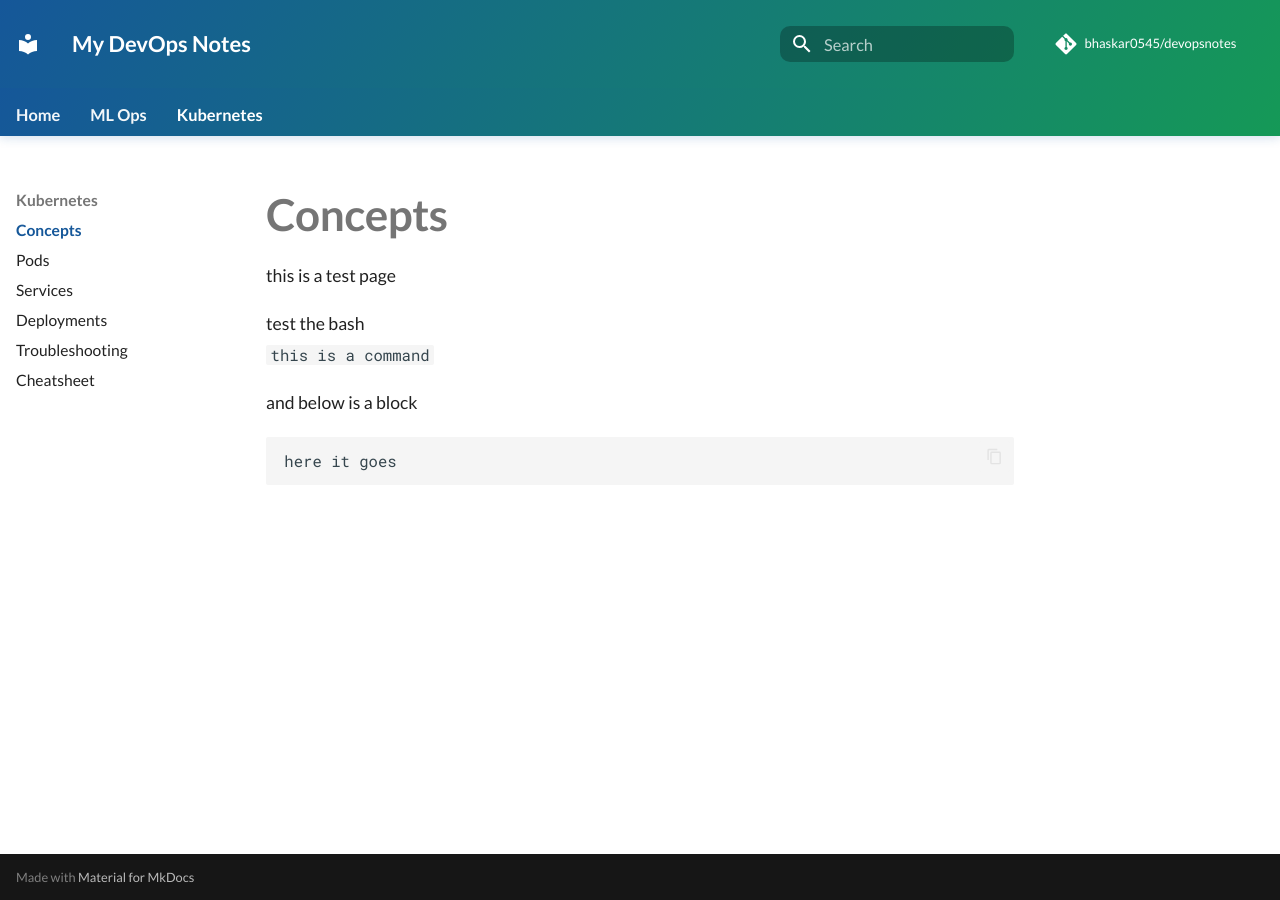
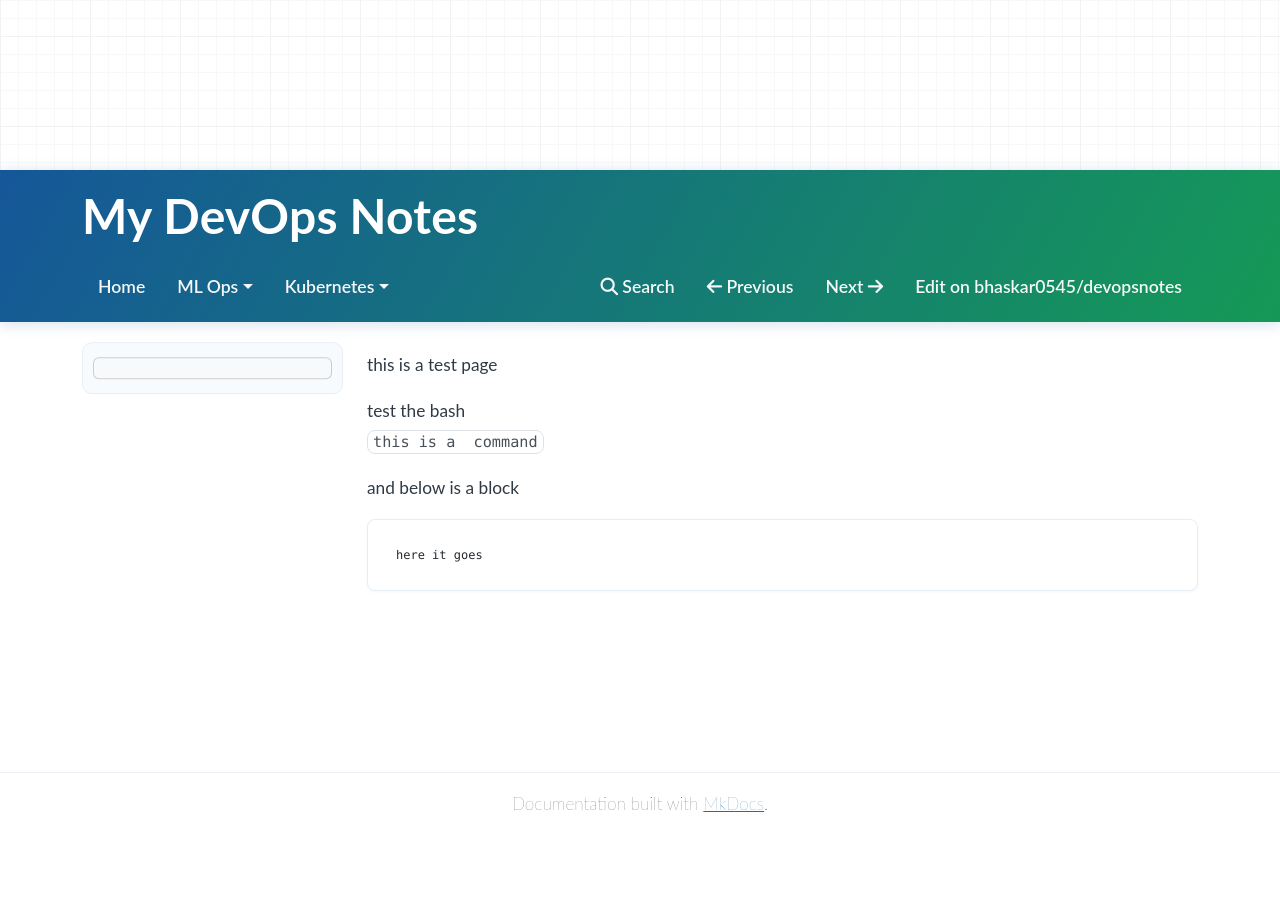
Before and after one commit to bhaskar0545/devopsnotes, an MkDocs documentation site: the page built from docs/kubernetes/concepts.md, in a window 1280 px wide. Built offline with MkDocs 1.6.1, drawn with Linux system fonts in a browser that asks for light colours; nearby versions of some CDN libraries; comment, search, counter and statistics services are not loaded.

```diff
--- a/mkdocs.yml
+++ b/mkdocs.yml
@@ -5,25 +5,12 @@ repo_url: https://github.com/bhaskar0545/devopsnotes
 repo_name: bhaskar0545/devopsnotes
 
 theme:
-  name: material
-  language: en
-  palette:
-    scheme: default
-    primary: custom
-    accent: custom
-  features:
-    - navigation.tabs
-    - navigation.tabs.sticky
-    - navigation.sections
-    - navigation.expand
-    - navigation.top
-    - toc.follow
-    - search.suggest
-    - search.highlight
-    - content.code.copy
-  font:
-    text: Lato
-    code: Roboto Mono
+  name: mkdocs
+  navigation_depth: 3
+  collapse_navigation: false
+  sticky_navigation: true
+  titles_only: false
+  prev_next_buttons_location: bottom
 
 nav:
   - Home: index.md
@@ -47,4 +34,4 @@ markdown_extensions:
       permalink: true
 
 extra_css:
-  - stylesheets/extra.css
+  - css/extra.css
```
